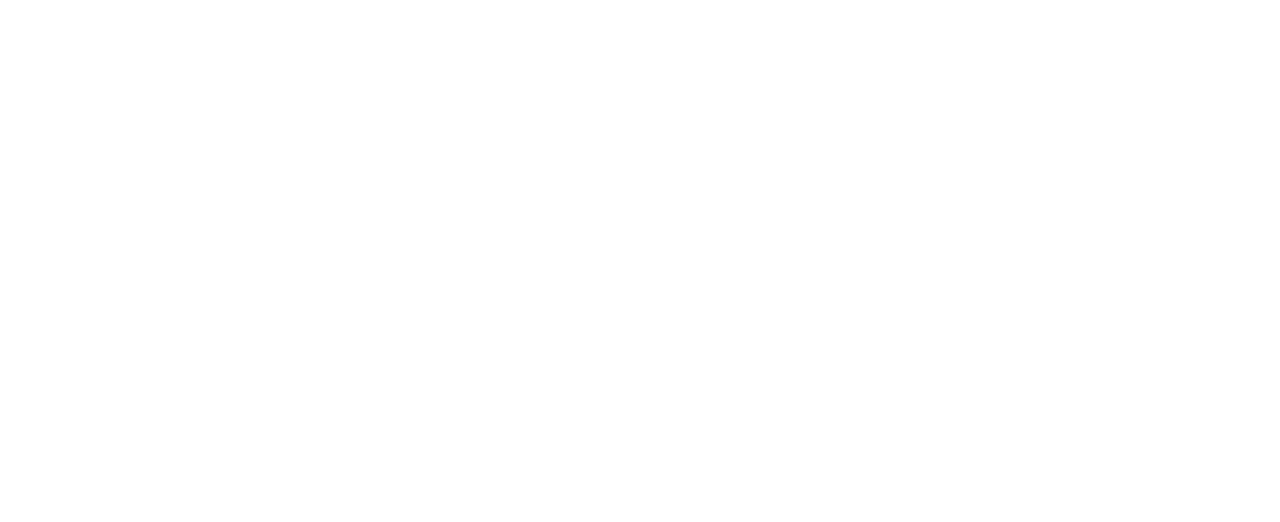
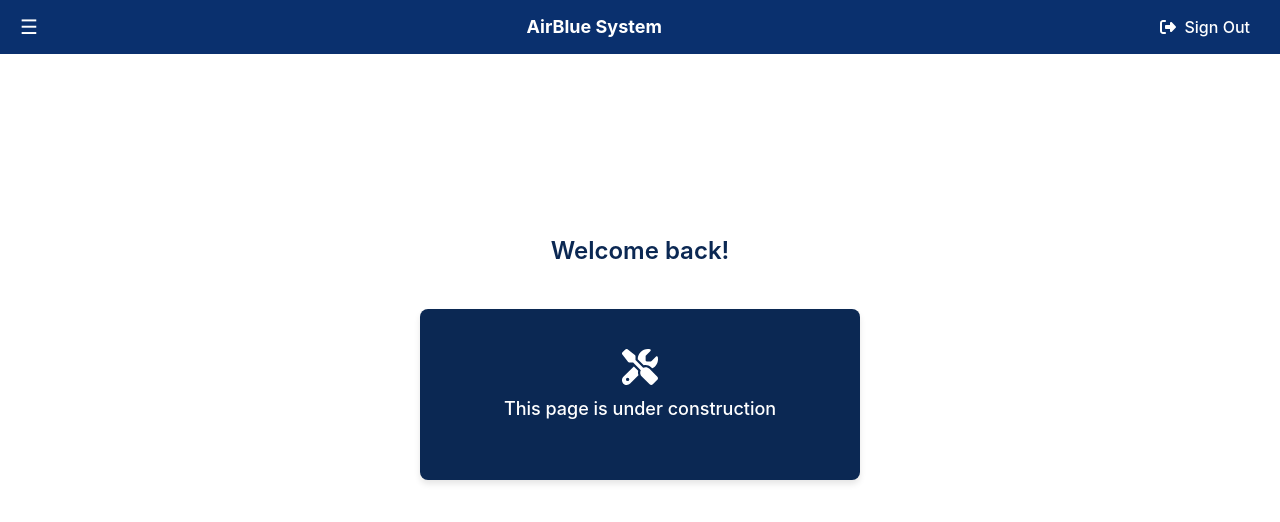
Before and after one commit to RR1288/AirBlue-frontend, a React (Vite) app: page / in a window 1280 px wide. Before the commit this address had no page. Shown: the top 522 px of the page. Built offline with nearby package versions, Linux system fonts and the light colour scheme.

Commit message:
Set default page route

```diff
--- a/src/App.jsx
+++ b/src/App.jsx
@@ -14,7 +14,7 @@ function App() {
                 <Route path="/manage-events" element={<ManageEventsPage />} />
                 <Route path="/manage-attendees" element={<ManageAttendeesPage />} />
                 <Route path="/event-details" element={<EventDetailPage/>} />
-                <Route path="/under-construction" element={<UnderConstruction/>} />
+                <Route path="/" element={<UnderConstruction/>} />
             </Routes>
         </Router>
     );
```
